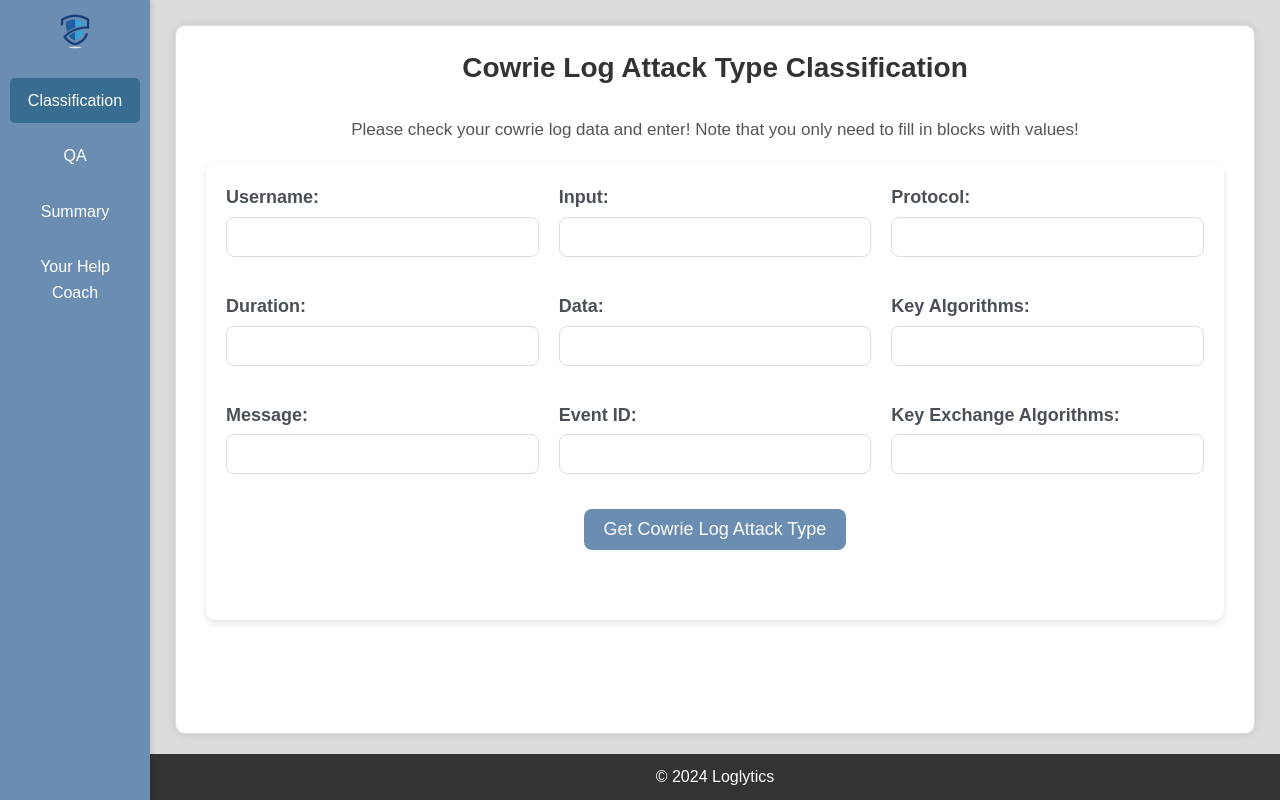
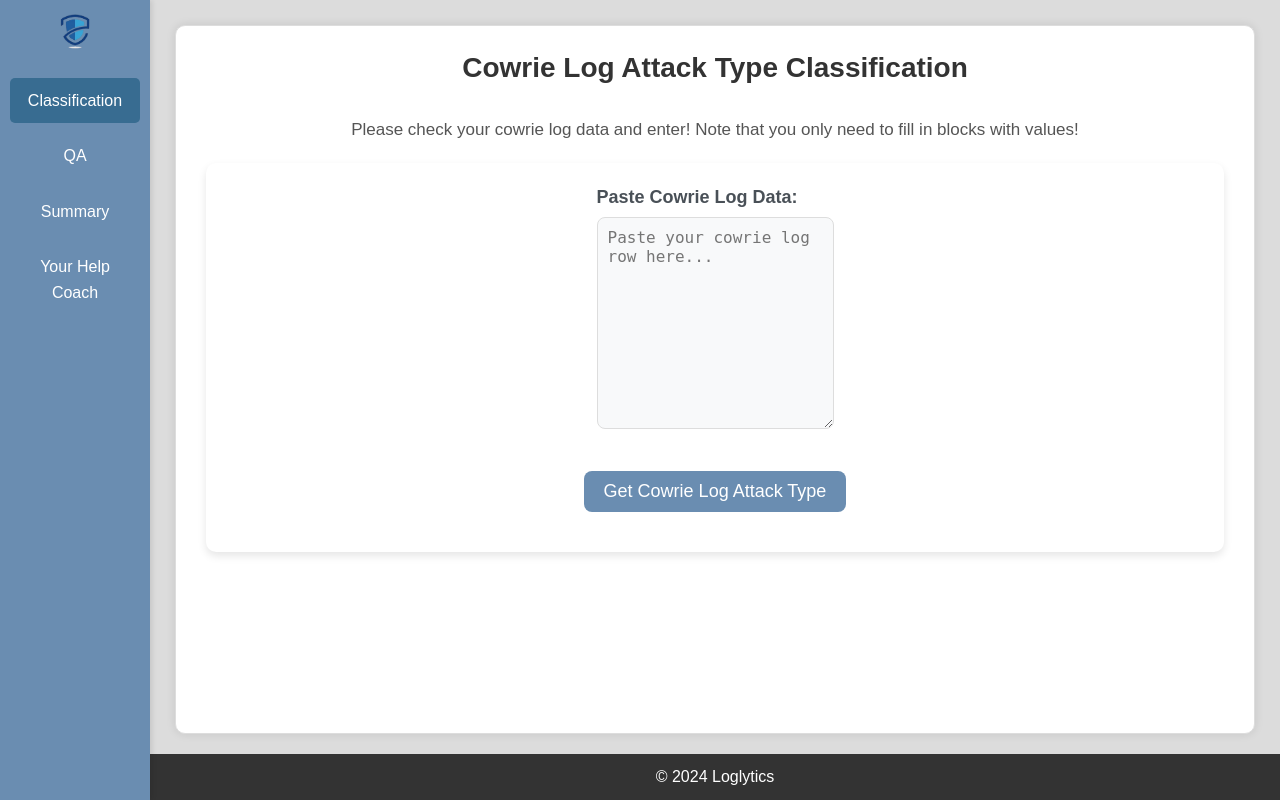
Before and after one commit to LuDanielPoyu/Cowrie-Log-Helper, a Django app: page /ask_me/classification/ in a window 1280 px wide. Run offline with Django 5.2, Linux system fonts and the light colour scheme.

Commit message:
change classification input

```diff
--- a/cowrie_project/ask_me/templates/ask_me/classification.html
+++ b/cowrie_project/ask_me/templates/ask_me/classification.html
@@ -9,60 +9,33 @@
 <!-- Form to input parameters -->
 <form method="POST" action="{% url 'ask_me:classification' %}">
     {% csrf_token %}
-    <div class="form-flex-classification">
-        <div class="form-group">
-            <label for="username">Username:</label>
-            <input type="text" id="username" name="username" class="form-control" placeholder="" value="{{ request.POST.username }}">
-        </div>
-        <div class="form-group">
-            <label for="input">Input:</label>
-            <input type="text" id="input" name="input" class="form-control" placeholder="" value="{{ request.POST.input }}">
-        </div>
-        <div class="form-group">
-            <label for="protocol">Protocol:</label>
-            <input type="text" id="protocol" name="protocol" class="form-control" placeholder="" value="{{ request.POST.protocol }}">
-        </div>
-        <div class="form-group">
-            <label for="duration">Duration:</label>
-            <input type="text" id="duration" name="duration" class="form-control" placeholder="" value="{{ request.POST.duration }}">
-        </div>
-        <div class="form-group">
-            <label for="data">Data:</label>
-            <input type="text" id="data" name="data" class="form-control" placeholder="" value="{{ request.POST.data }}">
-        </div>
-        <div class="form-group">
-            <label for="keyAlgs">Key Algorithms:</label>
-            <input type="text" id="keyAlgs" name="keyAlgs" class="form-control" placeholder="" value="{{ request.POST.keyAlgs }}">
-        </div>
-        <div class="form-group">
-            <label for="message">Message:</label>
-            <input type="text" id="message" name="message" class="form-control" placeholder="" value="{{ request.POST.message }}">
-        </div>
-        <div class="form-group">
-            <label for="eventid">Event ID:</label>
-            <input type="text" id="eventid" name="eventid" class="form-control" placeholder="" value="{{ request.POST.eventid }}">
-        </div>
-        <div class="form-group">
-            <label for="kexAlgs">Key Exchange Algorithms:</label>
-            <input type="text" id="kexAlgs" name="kexAlgs" class="form-control" placeholder="" value="{{ request.POST.kexAlgs }}">
-        </div>
-        <button type="submit" class="btn btn-primary">Get Cowrie Log Attack Type</button>
+    <div class="form-group">
+        <label for="log_input">Paste Cowrie Log Data:</label>
+        <textarea
+            id="log_input"
+            name="log_input"
+            class="form-control"
+            rows="10"
+            placeholder="Paste your cowrie log row here...">{{ log_input }}</textarea>
     </div>
-</form><br>
+    <button type="submit" class="btn btn-primary">Get Cowrie Log Attack Type</button>
+</form>
 
-<!-- Display the classification result -->
 {% if attack_type %}
-    <hr><br>
+    <hr>
     <h3>Attack Type:</h3>
     <div class="result">
         <p>{{ attack_type }}</p>
     </div>
-    <br>
     <h3>Description:</h3>
     <div class="description-block">
         <p>{{ description }}</p>
     </div>
-    <br>
+{% elif error %}
+    <hr>
+    <div class="alert alert-danger">
+        <p>{{ error }}</p>
+    </div>
 {% endif %}
 
 {% endblock %}
--- a/cowrie_project/ask_me/views.py
+++ b/cowrie_project/ask_me/views.py
@@ -3,26 +3,49 @@ import requests, random, time
 from django.http import JsonResponse
 from .models import AttackType, Tips
 import json
+import re
 
 # Create your views here.
-
 def classification_view(request):
     attack_type = None
     description = None
+    log_input = ""
 
     if request.method == 'POST':
-        fields = ['username', 'input', 'protocol', 'duration', 'data', 'keyAlgs', 'message', 'eventid', 'kexAlgs']
+        log_input = request.POST.get('log_input', '').strip()
+        if not log_input:
+            return render(request, 'ask_me/classification.html', {
+                'attack_type': "Error: No input provided.",
+                'description': "Please paste a valid cowrie log row.",
+                'log_input': log_input
+            })
+        col_names = [
+            "username", "input", "size", "compCS", "width", "outfile", "protocol",
+            "duration", "height", "url", "keyAlgs", "ttylog", "data", "sensor",
+            "arch", "session", "shasum", "message", "langCS", "timestamp",
+            "kexAlgs", "encCS", "password", "version", "dst_port", "macCS",
+            "destfile", "client_fingerprint", "filename", "eventid"
+        ]
 
-        data = {field: request.POST.get(field, 'nan') or 'nan' for field in fields}
+        regex_pattern = r"(\[[^\]]*\]|'[^']*'|\"[^\"]*\"|\S+)"
+        fields = re.findall(regex_pattern, log_input)
+        fields = [field.strip() if field.strip() else 'nan' for field in fields]
+
+        if len(fields) < len(col_names):
+            fields.extend(['nan'] * (len(col_names) - len(fields)))
+        elif len(fields) > len(col_names):
+            fields = fields[:len(col_names)]
+        data_dict = dict(zip(col_names, fields))
+        required_params = {param: data_dict.get(param, 'nan') for param in [
+            'username', 'input', 'protocol', 'duration', 'data', 'keyAlgs', 'message', 'eventid', 'kexAlgs'
+        ]}
 
         backend_url = "https://ewe-happy-centrally.ngrok-free.app/classify"  # Replace with your Flask backend URL
-        response = requests.post(backend_url, json=data)
+        response = requests.post(backend_url, json=required_params)
 
         if response.status_code == 200:
             result = response.json()
             attack_type = result.get('attack_type')
-
-            # Look up the description from the database
             try:
                 attack_type_entry = AttackType.objects.get(attack_type=attack_type)
                 description = attack_type_entry.description
@@ -30,9 +53,16 @@ def classification_view(request):
                 description = "No description available for this attack type."
         else:
             attack_type = "Error retrieving attack type from backend."
+            description = "Please check the input or try again later."
 
-    return render(request, 'ask_me/classification.html', {'attack_type': attack_type, 'description': description})
+        log_input = ""  # Clear the input field
 
+    return render(request, 'ask_me/classification.html', {
+        'attack_type': attack_type,
+        'description': description,
+        'data_dict': locals().get('data_dict', {}),
+        'log_input': log_input
+    })
 
 def qa_view(request):
     answer = None
```
Also changed, not shown: cowrie_project/your_help_coach/templates/your_help_coach/attack_suggestion.html (+11 -41 lines), cowrie_project/your_help_coach/views.py (+42 -4 lines), 2 other files.
